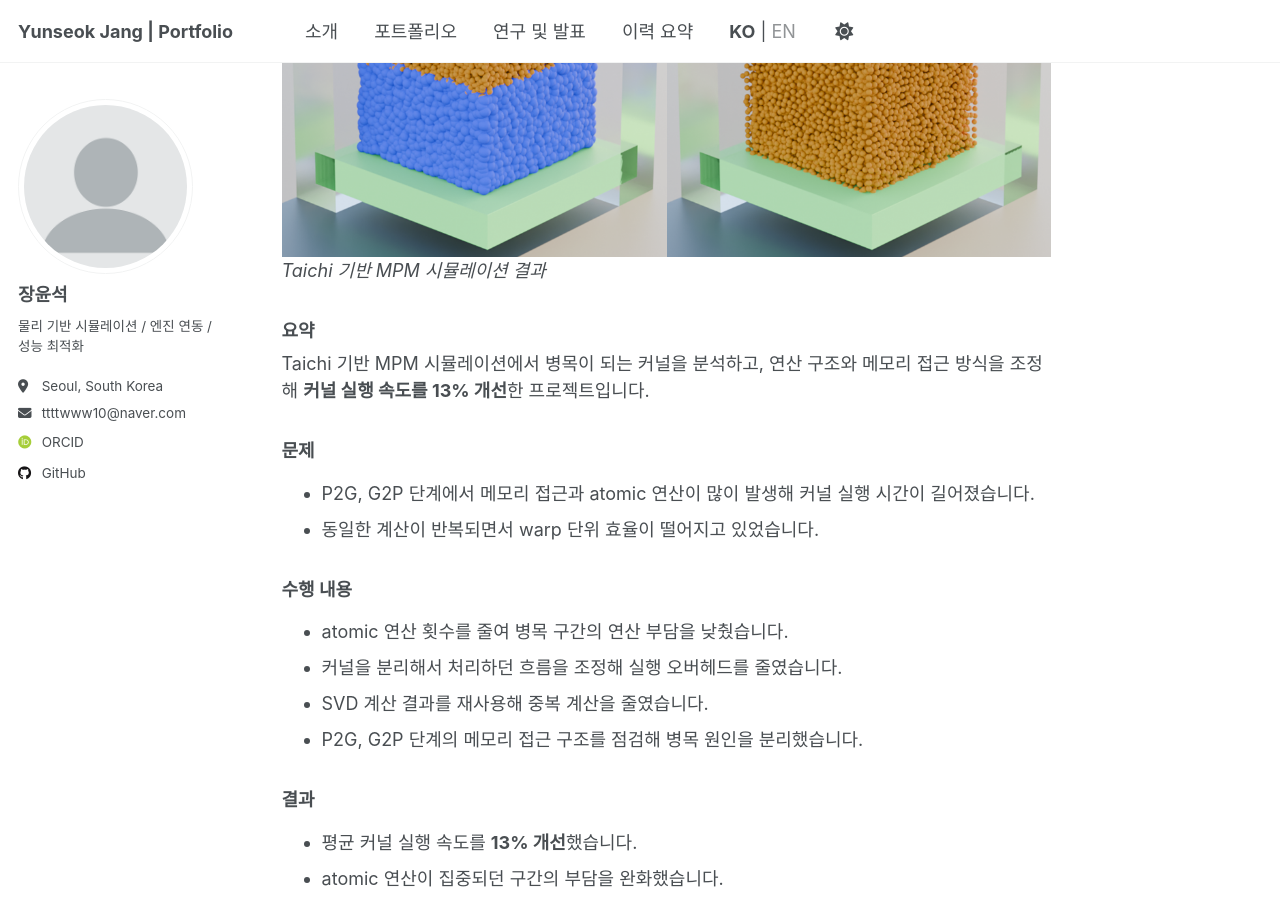
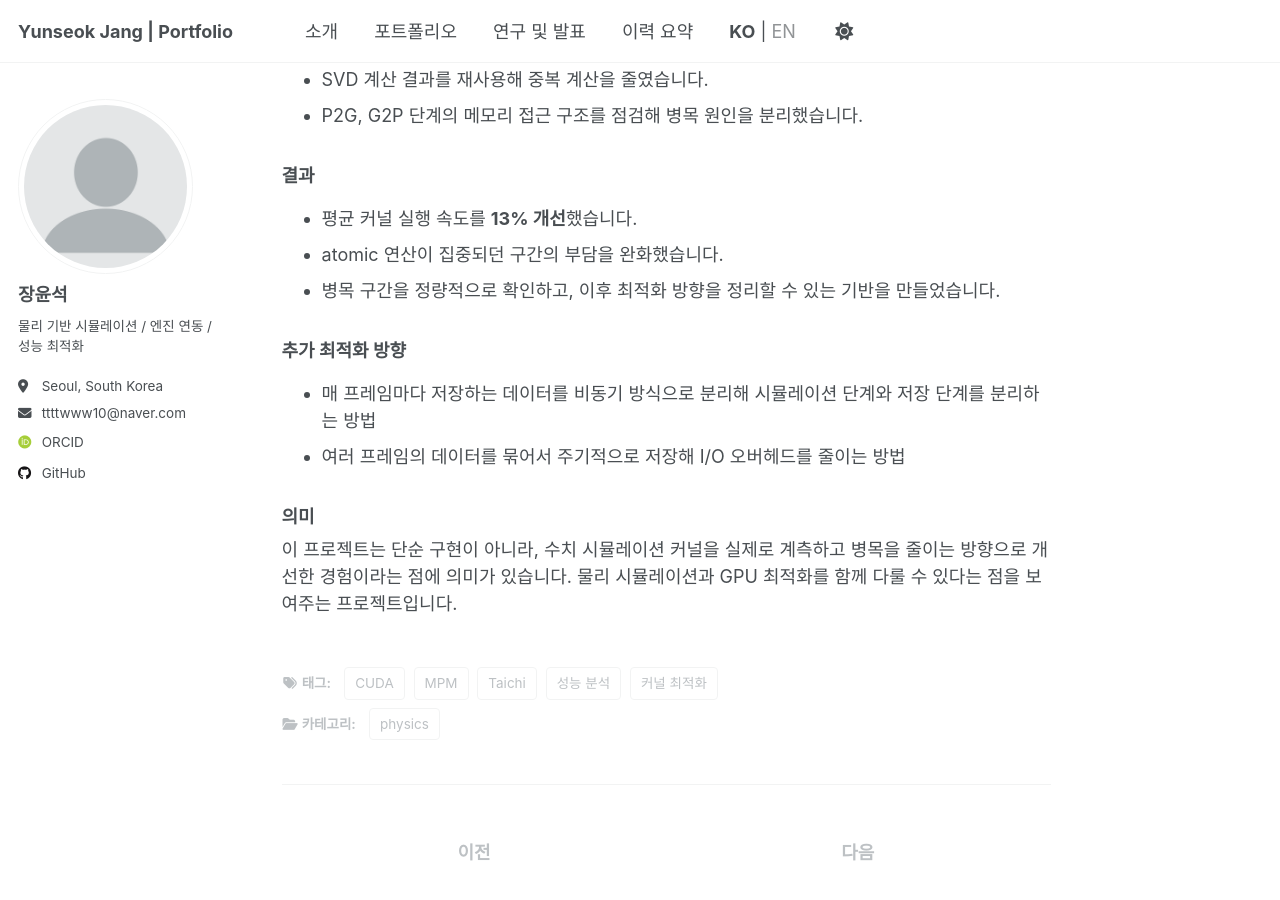
Before and after one commit to dodogcat/dodogcat.github.io, a Jekyll site: the page built from _portfolio/0-kernel-optimization.md, in a window 1280 px wide and 900 px high, scrolled down 644 px. Built offline with Jekyll 4.4.1, drawn with Linux system fonts in a browser that asks for light colours; some web fonts are replaced.

Commit message:
Remove kernel optimization image and add future work

```diff
--- a/_portfolio/0-kernel-optimization.md
+++ b/_portfolio/0-kernel-optimization.md
@@ -1,6 +1,6 @@
 ---
 title: "Taichi 커널 최적화"
-excerpt: "Taichi 기반 MPM 시뮬레이션에서 병목 커널을 분석하고 메모리 접근과 연산 구조를 조정해 실행 성능을 개선한 프로젝트입니다.<br/><img src='/images/notion2.png'>"
+excerpt: "Taichi 기반 MPM 시뮬레이션에서 병목 커널을 분석하고 메모리 접근과 연산 구조를 조정해 실행 성능을 개선한 프로젝트입니다."
 collection: portfolio
 category: physics
 tags:
@@ -15,9 +15,6 @@ tags:
 **역할**: GPU 커널 구현, 병목 분석, 성능 최적화
 **기술 스택**: Taichi (CUDA Backend), Python, MPM
 **코드**: 비공개 저장소, 요청 시 설명 가능
-
-![MPM 시뮬레이션 결과](/images/notion2.png)
-*Taichi 기반 MPM 시뮬레이션 결과*
 
 ### 요약
 
@@ -41,6 +38,11 @@ Taichi 기반 MPM 시뮬레이션에서 병목이 되는 커널을 분석하고,
 - atomic 연산이 집중되던 구간의 부담을 완화했습니다.
 - 병목 구간을 정량적으로 확인하고, 이후 최적화 방향을 정리할 수 있는 기반을 만들었습니다.
 
+### 추가 최적화 방향
+
+- 매 프레임마다 저장하는 데이터를 비동기 방식으로 분리해 시뮬레이션 단계와 저장 단계를 분리하는 방법
+- 여러 프레임의 데이터를 묶어서 주기적으로 저장해 I/O 오버헤드를 줄이는 방법
+
 ### 의미
 
 이 프로젝트는 단순 구현이 아니라, 수치 시뮬레이션 커널을 실제로 계측하고 병목을 줄이는 방향으로 개선한 경험이라는 점에 의미가 있습니다. 물리 시뮬레이션과 GPU 최적화를 함께 다룰 수 있다는 점을 보여주는 프로젝트입니다.
```
